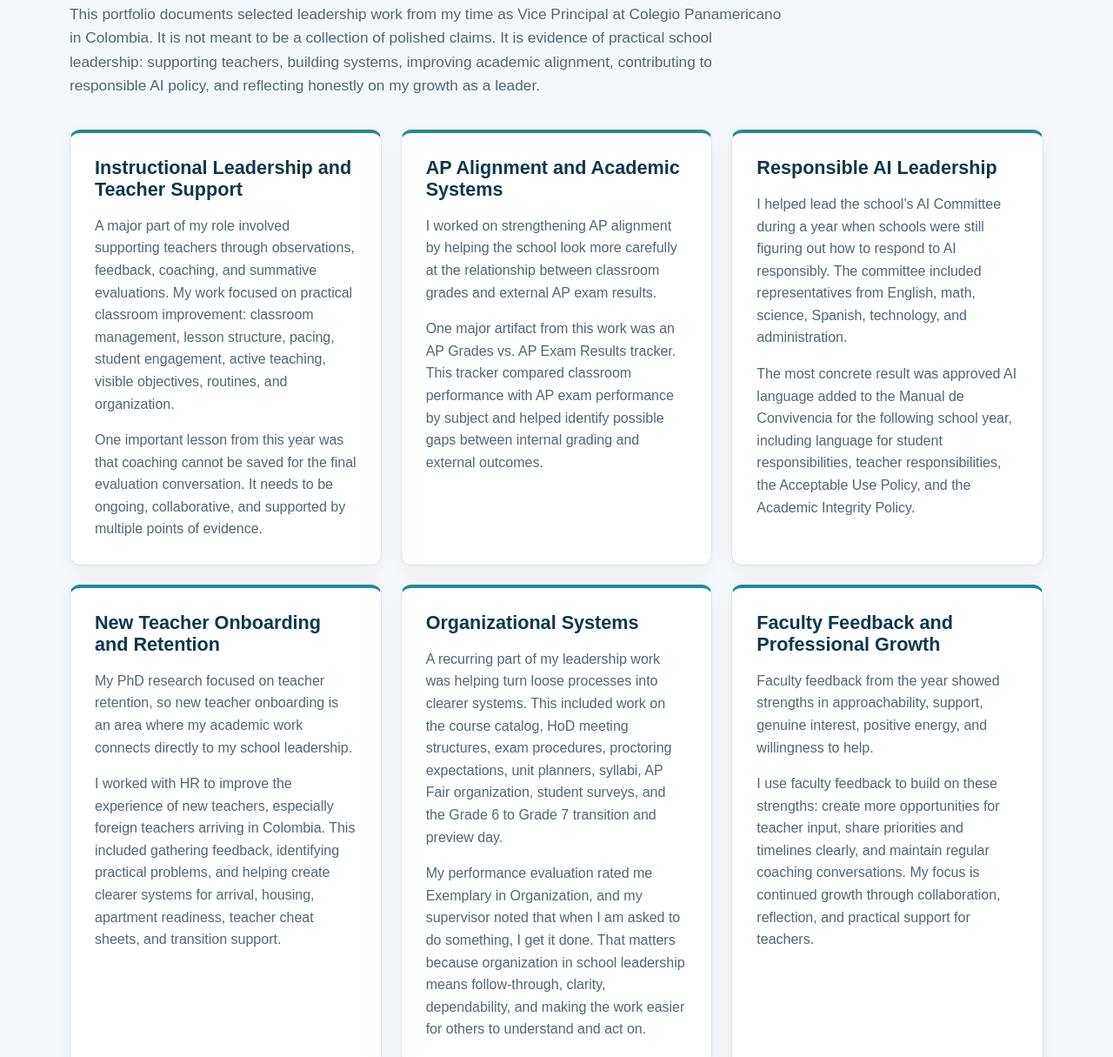
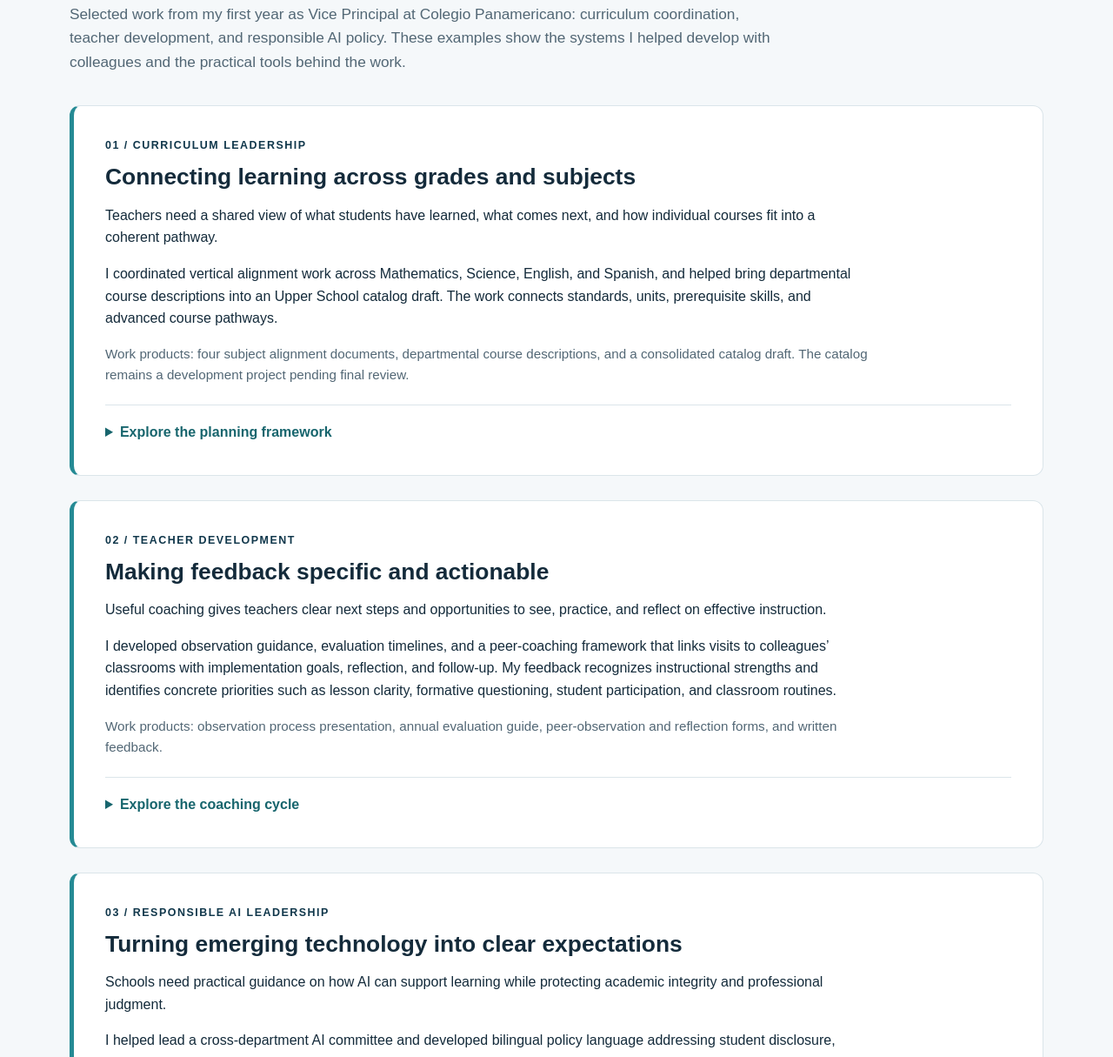
Before and after one commit to brianstephenmartin-creator/drbrianmartin-site, a plain HTML site: page index.html in a window 1280 px wide. Shown: the part 1585-2800 px from the top of the page at 87% size. Drawn offline with Linux system fonts and the light colour scheme.

Commit message:
Add leadership case studies and updated resume downloads

```diff
--- a/index.html
+++ b/index.html
@@ -11,7 +11,7 @@
     content="Dr. Brian Martin is an educational leader focused on instructional leadership, teacher support, academic systems, responsible AI use, and teacher retention."
   />
 
-  <link rel="stylesheet" href="style.css?v=20260927" />
+  <link rel="stylesheet" href="style.css?v=20260927-evidence" />
 </head>
 
 <body>
@@ -51,7 +51,7 @@
 
           <div class="hero-actions">
             <a class="button primary" href="#portfolio">View Leadership Portfolio</a>
-            <a class="button secondary" href="#book">View Book</a>
+            <a class="button secondary" href="Brian_Martin_Leadership_Resume_2026_Signature.pdf" download>Download Résumé</a>
           </div>
         </div>
 
@@ -105,124 +105,109 @@
 
           <h2>Leadership Portfolio</h2>
 
-          <p>
-            This portfolio documents selected leadership work from my time as Vice
-            Principal at Colegio Panamericano in Colombia. It is not meant to be a
-            collection of polished claims. It is evidence of practical school
-            leadership: supporting teachers, building systems, improving academic
-            alignment, contributing to responsible AI policy, and reflecting
-            honestly on my growth as a leader.
-          </p>
+          <p>Selected work from my first year as Vice Principal at Colegio Panamericano:
+            curriculum coordination, teacher development, and responsible AI policy.
+            These examples show the systems I helped develop with colleagues and the
+            practical tools behind the work.</p>
         </div>
 
+        <div class="case-studies">
+          <article class="case-study">
+            <p class="eyebrow">01 / Curriculum leadership</p>
+            <h3>Connecting learning across grades and subjects</h3>
+            <p>Teachers need a shared view of what students have learned, what comes next,
+              and how individual courses fit into a coherent pathway.</p>
+            <p>I coordinated vertical alignment work across Mathematics, Science, English,
+              and Spanish, and helped bring departmental course descriptions into an Upper
+              School catalog draft. The work connects standards, units, prerequisite skills,
+              and advanced course pathways.</p>
+            <p class="evidence-note">Work products: four subject alignment documents, departmental
+              course descriptions, and a consolidated catalog draft. The catalog remains a
+              development project pending final review.</p>
+            <details><summary>Explore the planning framework</summary>
+              <div class="example-content">
+                <p class="eyebrow">Adapted portfolio example</p>
+                <ol>
+                  <li>Identify the priority standards and intended learning.</li>
+                  <li>Match each learning outcome to formative and summative evidence.</li>
+                  <li>Plan instruction, practice, feedback, and opportunities to revise.</li>
+                  <li>Specify prerequisite skills and readiness for the next grade or course.</li>
+                  <li>Review learning evidence and agree on departmental follow-up.</li>
+                </ol>
+                <p>This sequence brings curriculum, assessment, and instruction into one
+                  conversation while preserving teachers’ flexibility in lesson design.</p>
+              </div>
+            </details>
+          </article>
+          <article class="case-study">
+            <p class="eyebrow">02 / Teacher development</p>
+            <h3>Making feedback specific and actionable</h3>
+            <p>Useful coaching gives teachers clear next steps and opportunities to see,
+              practice, and reflect on effective instruction.</p>
+            <p>I developed observation guidance, evaluation timelines, and a peer-coaching
+              framework that links visits to colleagues’ classrooms with implementation goals,
+              reflection, and follow-up. My feedback recognizes instructional strengths and
+              identifies concrete priorities such as lesson clarity, formative questioning,
+              student participation, and classroom routines.</p>
+            <p class="evidence-note">Work products: observation process presentation, annual
+              evaluation guide, peer-observation and reflection forms, and written feedback.</p>
+            <details><summary>Explore the coaching cycle</summary>
+              <div class="example-content">
+                <p class="eyebrow">Adapted portfolio example</p>
+                <ol>
+                  <li>Agree on a focused instructional goal and observable indicators.</li>
+                  <li>Observe a colleague and identify strategies to adapt.</li>
+                  <li>Try selected strategies in a planned lesson.</li>
+                  <li>Gather classroom evidence and reflect on what changed.</li>
+                  <li>Use a follow-up conversation to refine the next step.</li>
+                </ol>
+                <p>For example, a focus on checking understanding can connect modeled
+                  explanations, purposeful questions, and adjustments before independent practice.</p>
+              </div>
+            </details>
+          </article>
+          <article class="case-study">
+            <p class="eyebrow">03 / Responsible AI leadership</p>
+            <h3>Turning emerging technology into clear expectations</h3>
+            <p>Schools need practical guidance on how AI can support learning while
+              protecting academic integrity and professional judgment.</p>
+            <p>I helped lead a cross-department AI committee and developed bilingual policy
+              language addressing student disclosure, teacher-authorized use, privacy,
+              review of AI-generated materials, and responses to academic misuse.
+              The work translated broad principles into expectations for daily school practice.</p>
+            <p class="evidence-note">Work products: bilingual policy-change summary and
+              supporting policy research. This case study focuses on policy development.</p>
+            <details><summary>Explore the policy framework</summary>
+              <div class="example-content">
+                <p class="eyebrow">Adapted portfolio example</p>
+                <ul>
+                  <li>Set clear expectations for permitted assistance and disclosure.</li>
+                  <li>Require students to explain and demonstrate their own understanding.</li>
+                  <li>Keep teachers responsible for reviewing and adapting materials.</li>
+                  <li>Protect student and staff information.</li>
+                  <li>Use a clear review process when concerns arise.</li>
+                </ul>
+                <p>The focus is transparent use, meaningful learning, and human oversight.</p>
+              </div>
+            </details>
+          </article>
+        </div>
+        <div class="section-heading supporting-heading">
+          <h3>Additional leadership work</h3>
+        </div>
         <div class="card-grid">
-          <article class="card">
-            <h3>Instructional Leadership and Teacher Support</h3>
-
-            <p>
-              A major part of my role involved supporting teachers through
-              observations, feedback, coaching, and summative evaluations. My work
-              focused on practical classroom improvement: classroom management,
-              lesson structure, pacing, student engagement, active teaching,
-              visible objectives, routines, and organization.
-            </p>
-
-            <p>
-              One important lesson from this year was that coaching cannot be saved
-              for the final evaluation conversation. It needs to be ongoing,
-              collaborative, and supported by multiple points of evidence.
-            </p>
-          </article>
-
-          <article class="card">
-            <h3>AP Alignment and Academic Systems</h3>
-
-            <p>
-              I worked on strengthening AP alignment by helping the school look
-              more carefully at the relationship between classroom grades and
-              external AP exam results.
-            </p>
-
-            <p>
-              One major artifact from this work was an AP Grades vs. AP Exam
-              Results tracker. This tracker compared classroom performance with AP
-              exam performance by subject and helped identify possible gaps between
-              internal grading and external outcomes.
-            </p>
-          </article>
-
-          <article class="card">
-            <h3>Responsible AI Leadership</h3>
-
-            <p>
-              I helped lead the school’s AI Committee during a year when schools
-              were still figuring out how to respond to AI responsibly. The
-              committee included representatives from English, math, science,
-              Spanish, technology, and administration.
-            </p>
-
-            <p>
-              The most concrete result was approved AI language added to the Manual
-              de Convivencia for the following school year, including language for
-              student responsibilities, teacher responsibilities, the Acceptable
-              Use Policy, and the Academic Integrity Policy.
-            </p>
-          </article>
-
-          <article class="card">
-            <h3>New Teacher Onboarding and Retention</h3>
-
-            <p>
-              My PhD research focused on teacher retention, so new teacher
-              onboarding is an area where my academic work connects directly to my
-              school leadership.
-            </p>
-
-            <p>
-              I worked with HR to improve the experience of new teachers,
-              especially foreign teachers arriving in Colombia. This included
-              gathering feedback, identifying practical problems, and helping
-              create clearer systems for arrival, housing, apartment readiness,
-              teacher cheat sheets, and transition support.
-            </p>
-          </article>
-
-          <article class="card">
-            <h3>Organizational Systems</h3>
-
-            <p>
-              A recurring part of my leadership work was helping turn loose
-              processes into clearer systems. This included work on the course
-              catalog, HoD meeting structures, exam procedures, proctoring
-              expectations, unit planners, syllabi, AP Fair organization, student
-              surveys, and the Grade 6 to Grade 7 transition and preview day.
-            </p>
-
-            <p>
-              My performance evaluation rated me Exemplary in Organization, and my
-              supervisor noted that when I am asked to do something, I get it done.
-              That matters because organization in school leadership means
-              follow-through, clarity, dependability, and making the work easier
-              for others to understand and act on.
-            </p>
-          </article>
-
-          <article class="card">
-            <h3>Faculty Feedback and Professional Growth</h3>
-
-            <p>
-              Faculty feedback from the year showed strengths in approachability,
-              support, genuine interest, positive energy, and willingness to help.
-            </p>
-
-            <p>
-              I use faculty feedback to build on these strengths: create more
-              opportunities for teacher input, share priorities and timelines
-              clearly, and maintain regular coaching conversations. My focus is
-              continued growth through collaboration, reflection, and practical
-              support for teachers.
-            </p>
-          </article>
+          <article class="card"><h3>AP Alignment</h3>
+            <p>Developed a classroom-grades-versus-AP-results tracker to identify alignment
+              gaps and support departmental discussions. Coordinated AP Fair materials to
+              help students understand course expectations and pathways.</p></article>
+          <article class="card"><h3>Student Transition</h3>
+            <p>Coordinated a Grade 6–7 preview plan with three student groups and four
+              instructional blocks, bringing together staff, rooms, routines, academic
+              expectations, and preparation for Upper School.</p></article>
+          <article class="card"><h3>Onboarding and Retention</h3>
+            <p>Worked with HR on international teacher arrival and housing readiness,
+              practical onboarding resources, and staff feedback. My doctoral research
+              informs this focus on the conditions that help teachers thrive.</p></article>
         </div>
       </div>
     </section>
@@ -334,11 +319,11 @@
             teacher evaluation, and a PhD in Educational Leadership.
           </p>
 
-          <p>
-            A downloadable résumé will be added here.
-          </p>
-
-          <a class="button secondary" href="#contact">Request Résumé</a>
+          <p>Download my two-page résumé, updated September 2026.</p>
+          <div class="hero-actions">
+            <a class="button primary" href="Brian_Martin_Leadership_Resume_2026_Signature.pdf" download>Download Résumé (PDF)</a>
+            <a class="button secondary" href="Brian_Martin_Leadership_Resume_2026_ATS.pdf" download>Download ATS Version (PDF)</a>
+          </div>
         </div>
       </div>
     </section>
--- a/style.css
+++ b/style.css
@@ -349,3 +349,16 @@ h1, h2 { font-family: Georgia, "Times New Roman", serif; }
   .button { transition: none; }
   .button:hover { transform: none; }
 }
+
+.case-studies { display: grid; gap: 28px; }
+.case-study { padding: 36px; background: #fff; border: 1px solid var(--border); border-left: 5px solid #258a94; border-radius: 12px; }
+.case-study h3 { font-size: 1.65rem; }
+.case-study > p { max-width: 880px; }
+.evidence-note { color: var(--muted); font-size: .95rem; }
+.case-study details { margin-top: 22px; border-top: 1px solid var(--border); padding-top: 18px; }
+.case-study summary { cursor: pointer; font-weight: 700; color: #17656d; }
+.case-study summary:focus-visible { outline: 3px solid #258a94; outline-offset: 5px; }
+.example-content { max-width: 800px; padding-top: 20px; }
+.example-content li { margin-bottom: 10px; }
+.supporting-heading { margin-top: 44px; margin-bottom: 20px; }
+@media(max-width:520px) { .case-study { padding: 22px; } .case-study h3 { font-size: 1.4rem; } }
```
Also changed, not shown: 2 other files.
